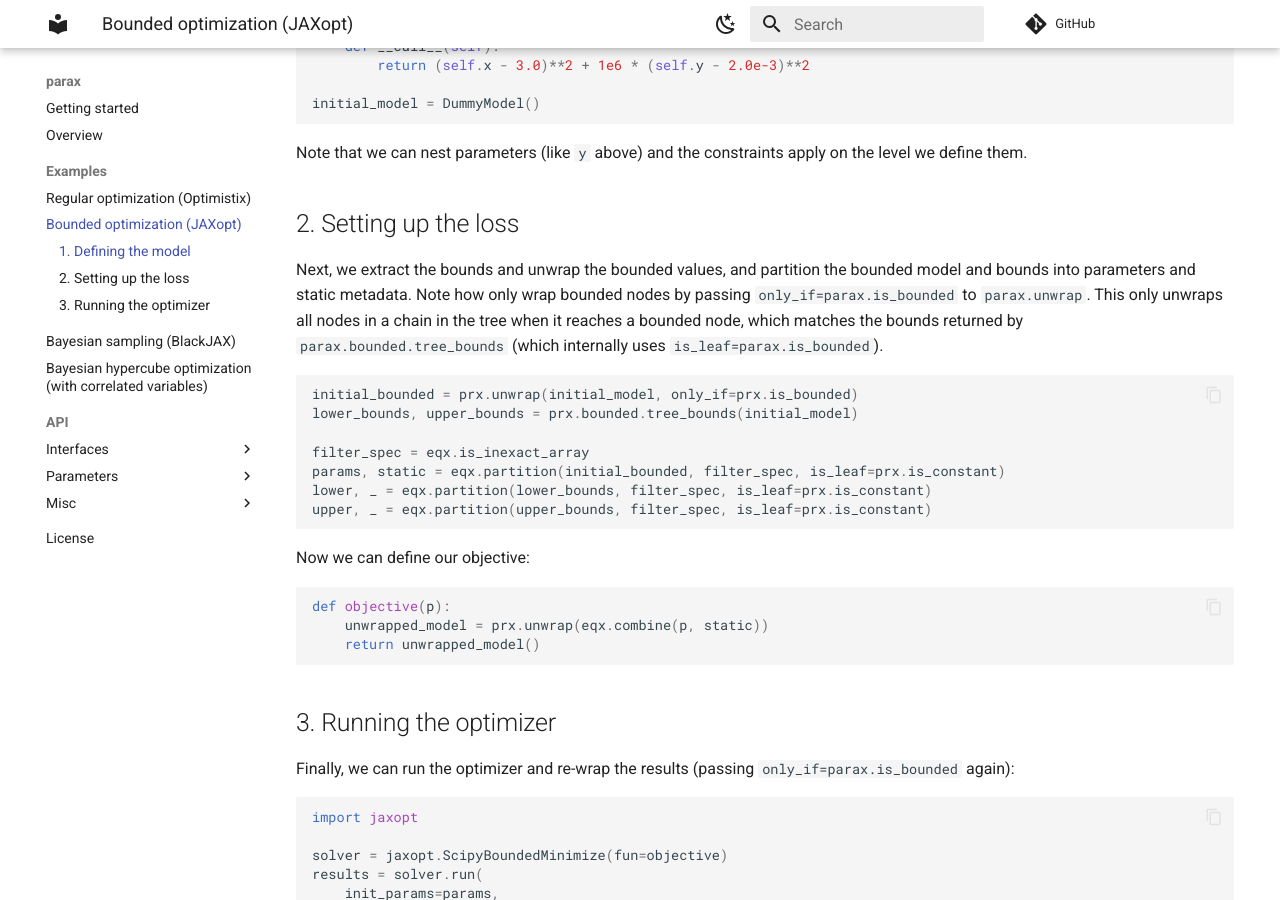
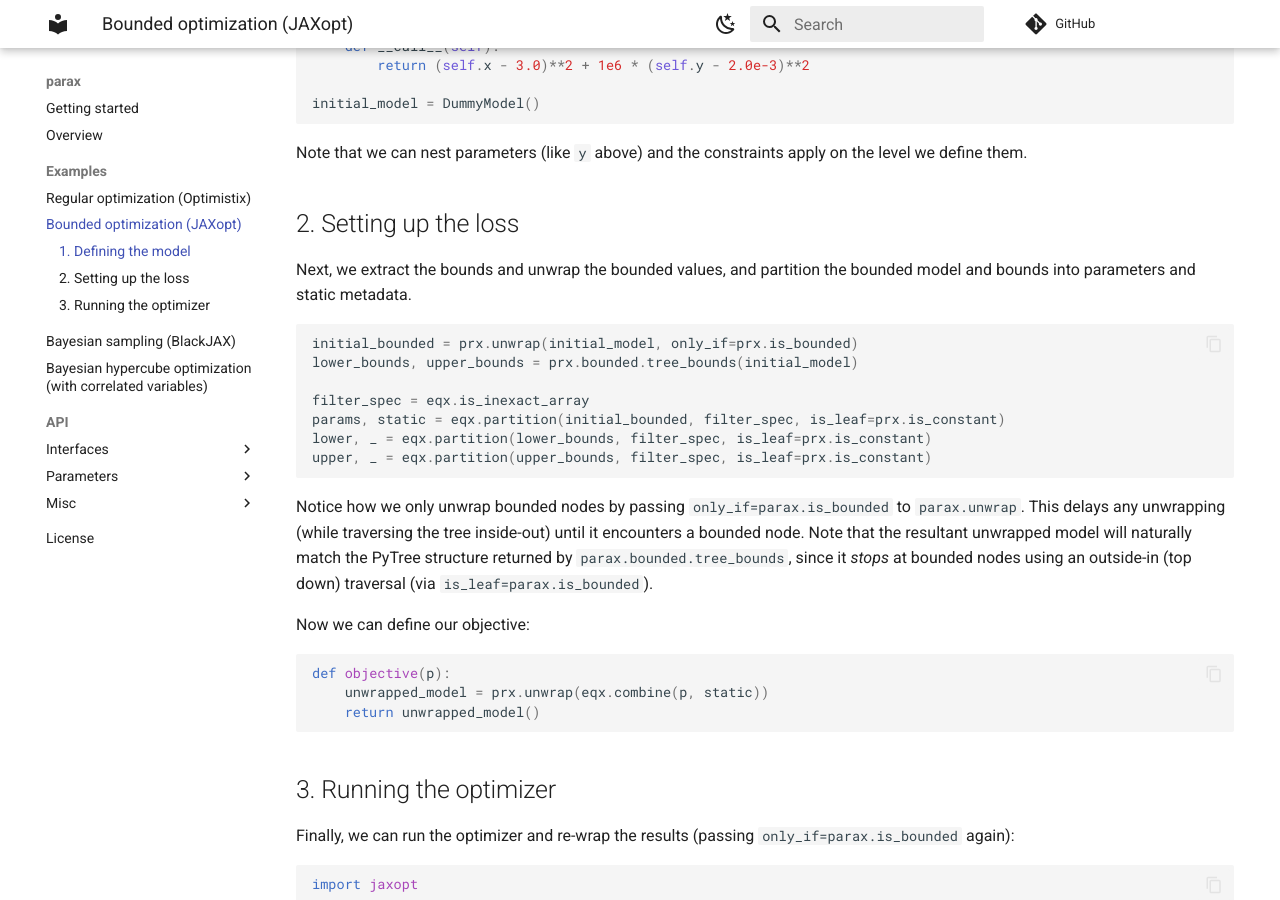
Before and after one commit to gvcallen/parax, an MkDocs documentation site: the page built from docs/examples/bounded_optimization_jaxopt.md, in a window 1280 px wide and 900 px high, scrolled down 575 px. Built offline with MkDocs 1.6.1 and Material for MkDocs 9.7.7, drawn with Linux system fonts in a browser that asks for light colours; comment, search, counter and statistics services are not loaded.

Commit message:
Updated docs

````diff
--- a/docs/examples/bounded_optimization_jaxopt.md
+++ b/docs/examples/bounded_optimization_jaxopt.md
@@ -28,7 +28,7 @@ Note that we can nest parameters (like `y` above) and the constraints apply on t
 
 ## 2. Setting up the loss
 
-Next, we extract the bounds and unwrap the bounded values, and partition the bounded model and bounds into parameters and static metadata. Note how only wrap bounded nodes by passing `only_if=parax.is_bounded` to `parax.unwrap`. This only unwraps all nodes in a chain in the tree when it reaches a bounded node, which matches the bounds returned by `parax.bounded.tree_bounds` (which internally uses `is_leaf=parax.is_bounded`).
+Next, we extract the bounds and unwrap the bounded values, and partition the bounded model and bounds into parameters and static metadata.
 
 <!-- pytest-codeblocks:cont -->
 ```python
@@ -40,6 +40,8 @@ params, static = eqx.partition(initial_bounded, filter_spec, is_leaf=prx.is_cons
 lower, _ = eqx.partition(lower_bounds, filter_spec, is_leaf=prx.is_constant)
 upper, _ = eqx.partition(upper_bounds, filter_spec, is_leaf=prx.is_constant)
 ```
+
+Notice how we only unwrap bounded nodes by passing `only_if=parax.is_bounded` to `parax.unwrap`. This delays any unwrapping (while traversing the tree inside-out) until it encounters a bounded node. Note that the resultant unwrapped model will naturally match the PyTree structure returned by `parax.bounded.tree_bounds`, since it *stops* at bounded nodes using an outside-in (top down) traversal (via `is_leaf=parax.is_bounded`).
 
 Now we can define our objective:
 <!-- pytest-codeblocks:cont -->
````
